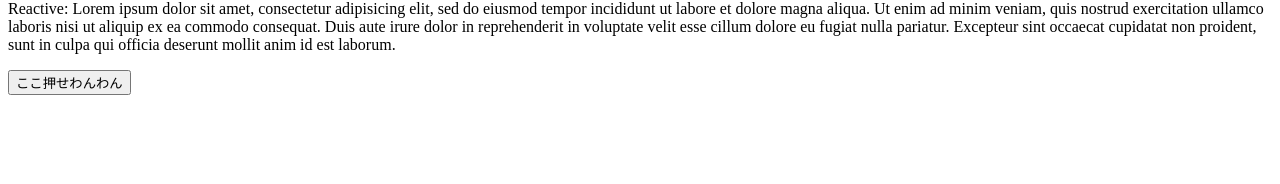
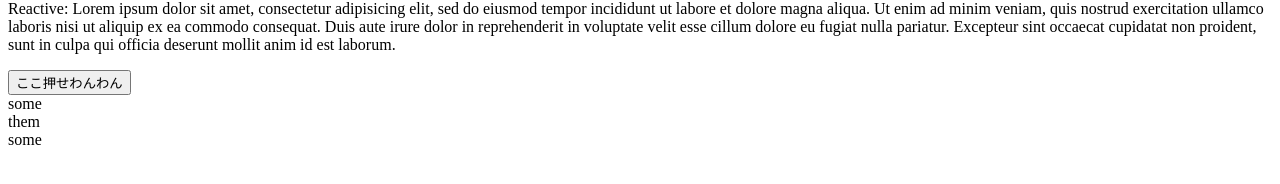
Before and after one commit to sotszk/composition-api-with-ts-nuxt, a Nuxt app: page /about in a window 1280 px wide. Shown: the part 176-360 px from the top of the page. Built offline with nearby package versions, Linux system fonts and the light colour scheme.

Commit message:
add hoc component

```diff
--- /dev/null
+++ b/src/components/Hoc.vue
@@ -0,0 +1,16 @@
+<template>
+  <div>
+    <slot :some="some" :them="them" />
+  </div>
+</template>
+
+<script>
+export default {
+  data() {
+    return {
+      some: 'some',
+      them: 'them',
+    }
+  },
+}
+</script>
--- a/src/pages/about.vue
+++ b/src/pages/about.vue
@@ -4,14 +4,30 @@
     <p>Ref: {{ aboutIt }}</p>
     <p>Reactive: {{ aboutItReactive.text }}</p>
     <button type="button" @click="onClickBtn">{{ btnLabel }}</button>
+
+    <Hoc v-slot="{ some, them }">
+      <div>{{ some }}</div>
+      <div>{{ them }}</div>
+    </Hoc>
+
+    <component :is="currentComponent" v-slot="{ some }">
+      <div>{{ some }}</div>
+    </component>
   </div>
 </template>
 
 <script lang="ts">
 import { onMounted, ref, reactive } from '@vue/composition-api'
+import Hoc from '@/components/Hoc.vue'
 
 export default {
+  components: {
+    Hoc,
+  },
+
   setup() {
+    const currentComponent = ref(Hoc)
+
     onMounted(() => {
       console.log('mounted')
     })
@@ -42,6 +58,7 @@ export default {
       aboutIt,
       aboutItReactive,
       btnLabel,
+      currentComponent,
       ...methods,
     }
   },
```
